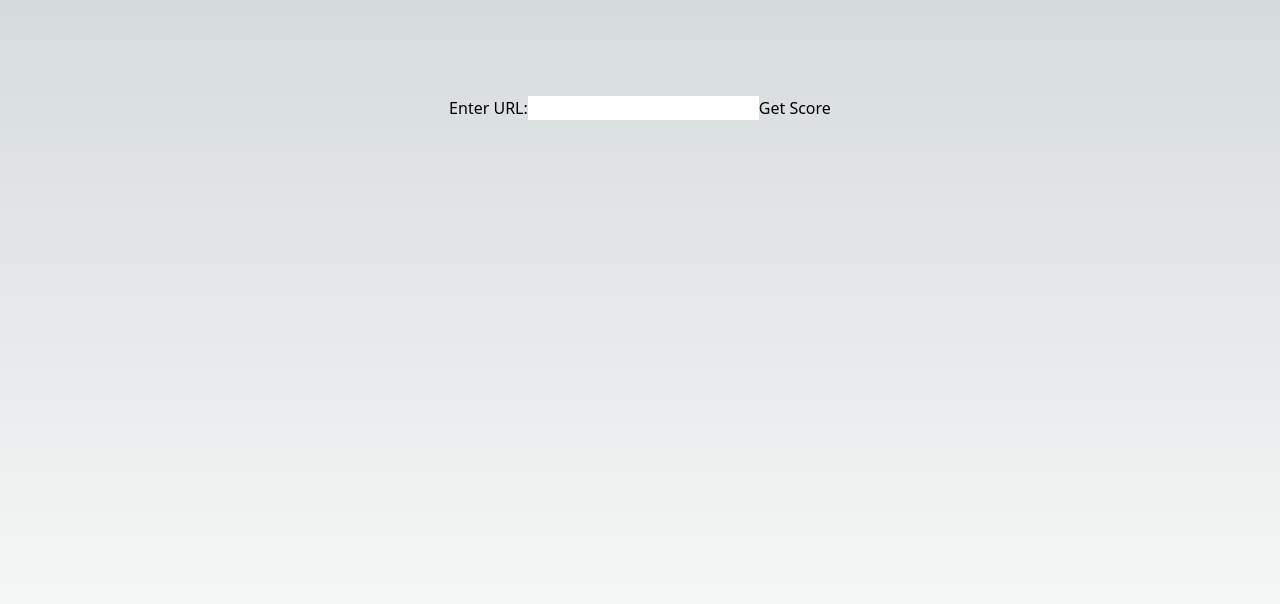
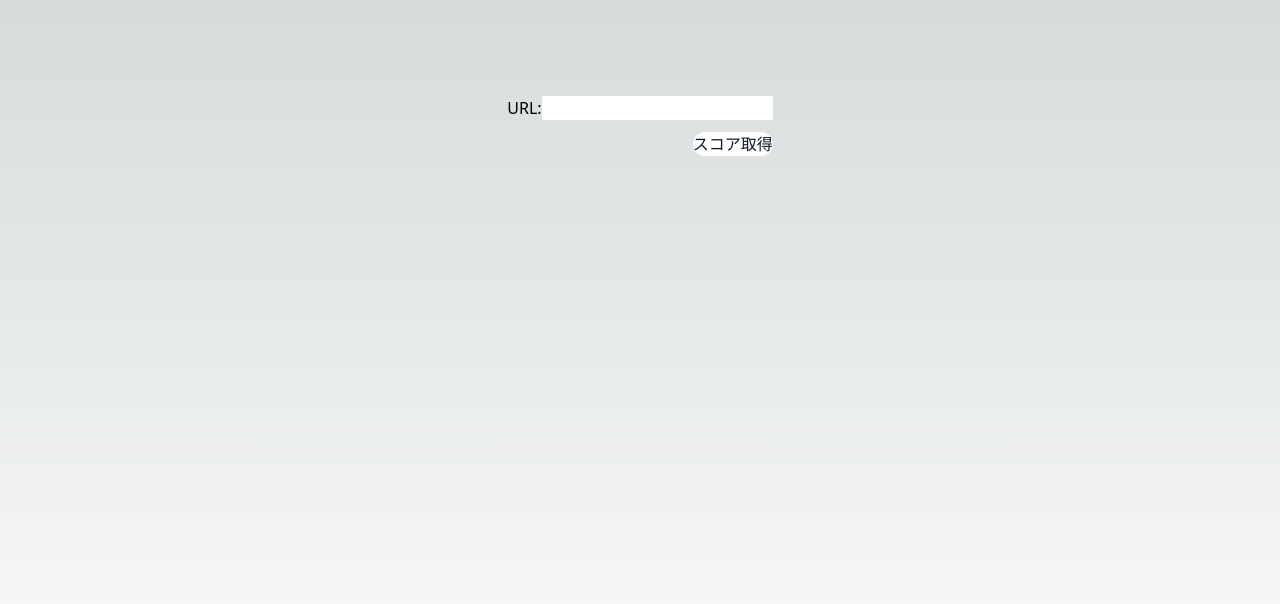
Before and after one commit to ppppppsmash/my-project, a Next.js app: page / in a window 1280 px wide. Shown: the top 604 px of the page. Built offline with nearby package versions, Linux system fonts and the light colour scheme.

Commit message:
fix:テキスト修正

```diff
--- a/app/api/pagespeedInsights/route.ts
+++ /dev/null
@@ -1,13 +0,0 @@
-import { NextApiRequest, NextApiResponse } from "next";
-
-const API_URL = 'https://www.googleapis.com/pagespeedonline/v5/runPagespeed'
-const API_KEY = process.env.API_KEY
-
-export default async function handler(req: NextApiRequest, res: NextApiResponse) {
-  // if(req.method === 'GET') {
-  //   const { url } = req.query
-  //   const response = await fetch(`${API_URL}?url=${url}&key=${API_KEY}&stragtegy=mobile`)
-  //   const data = await response.json()
-  //   res.status(200).json(data)
-  // }
-}
--- a/app/page.tsx
+++ b/app/page.tsx
@@ -27,9 +27,11 @@ export default function Home() {
   return (
     <main className="flex min-h-screen flex-col items-center justify-between p-24">
     <div>
-      <label htmlFor="url-input">Enter URL:</label>
+      <label htmlFor="url-input">URL:</label>
       <input className='text-gray-900' id="url-input" type="text" value={url} onChange={handleUrlChange} />
-      {score ? <div>Score: {score}</div> : <button onClick={getScore}>Get Score</button>}
+      <div className='mt-3 text-right'>
+        {score ? <div>スコア: {score}</div> : <div><button className='rounded-full bg-white text-gray-900' onClick={getScore}>スコア取得</button></div>}
+      </div>
     </div>
   </main>
   )
```
